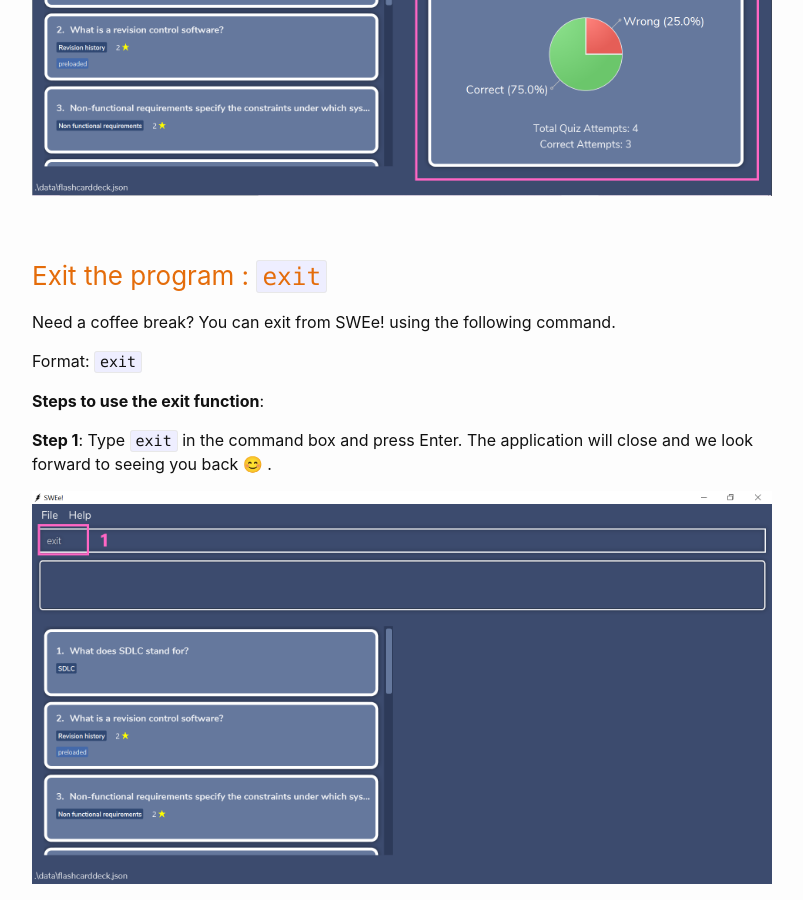
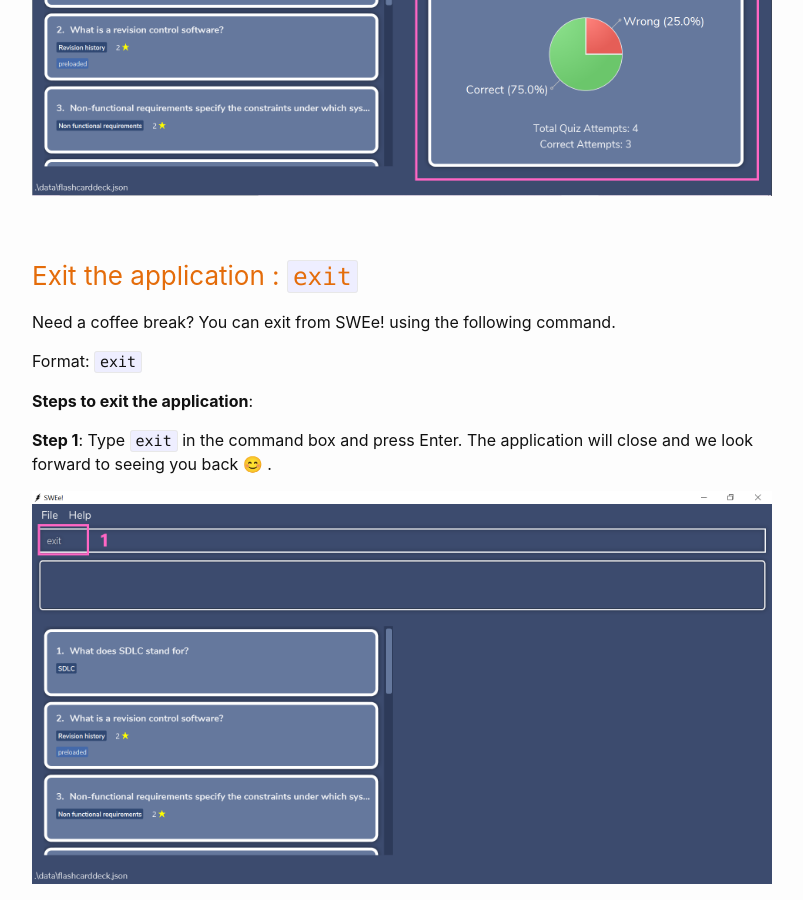
Before and after one commit to minzzelo/cs2101ug, a Jekyll site: the page built from docs/UserGuide.md, in a window 1280 px wide and 900 px high, scrolled down 33404 px. Shown: the whole window, without its empty margins (238-1041 px from the left). Built offline with Jekyll 4.4.1, drawn with Linux system fonts in a browser that asks for light colours; emoji names are drawn with the system emoji font; some of the changed text lies outside the part shown.

Commit message:
Change to application

```diff
--- a/docs/UserGuide.md
+++ b/docs/UserGuide.md
@@ -25,7 +25,7 @@ title: SWEe! User Guide
         - [Sort all flashcards](#sort-all-flashcards--sort): `sort`
         - [View a flashcard](#view-a-flashcard---view): `view`
         - [View the statistics of a flashcard](#view-the-statistics-of-flashcard--stats): `stats`
-        - [Exit the program](#exit-the-program--exit): `exit`
+        - [Exit the application](#exit-the-application--exit): `exit`
         - [Saving the data](#saving-the-data)
     - [FAQ](#faq)
     - [Command Summary](#command-summary)
@@ -642,14 +642,14 @@ An example is shown below:
 ![filedirectory](images/ug/ug_stats_step2.PNG)
 
 
-### Exit the program : `exit`
+### Exit the application : `exit`
 
 Need a coffee break? You can exit from SWEe! using the following command.
 
 Format: `exit`
 
 
-**Steps to use the exit function**:
+**Steps to exit the application**:
 
 **Step 1**: Type `exit` in the command box and press Enter. The application will close and we look forward to seeing you back 😊 .
 
```
